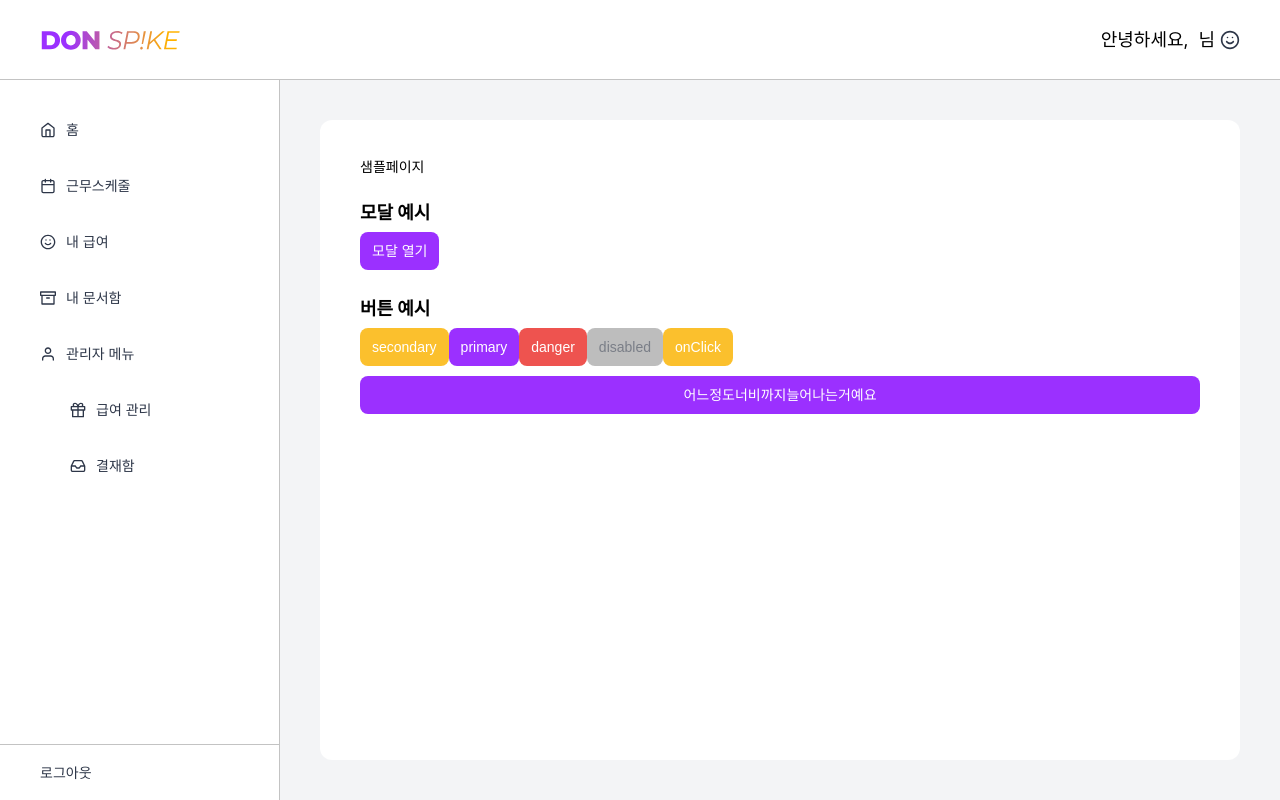
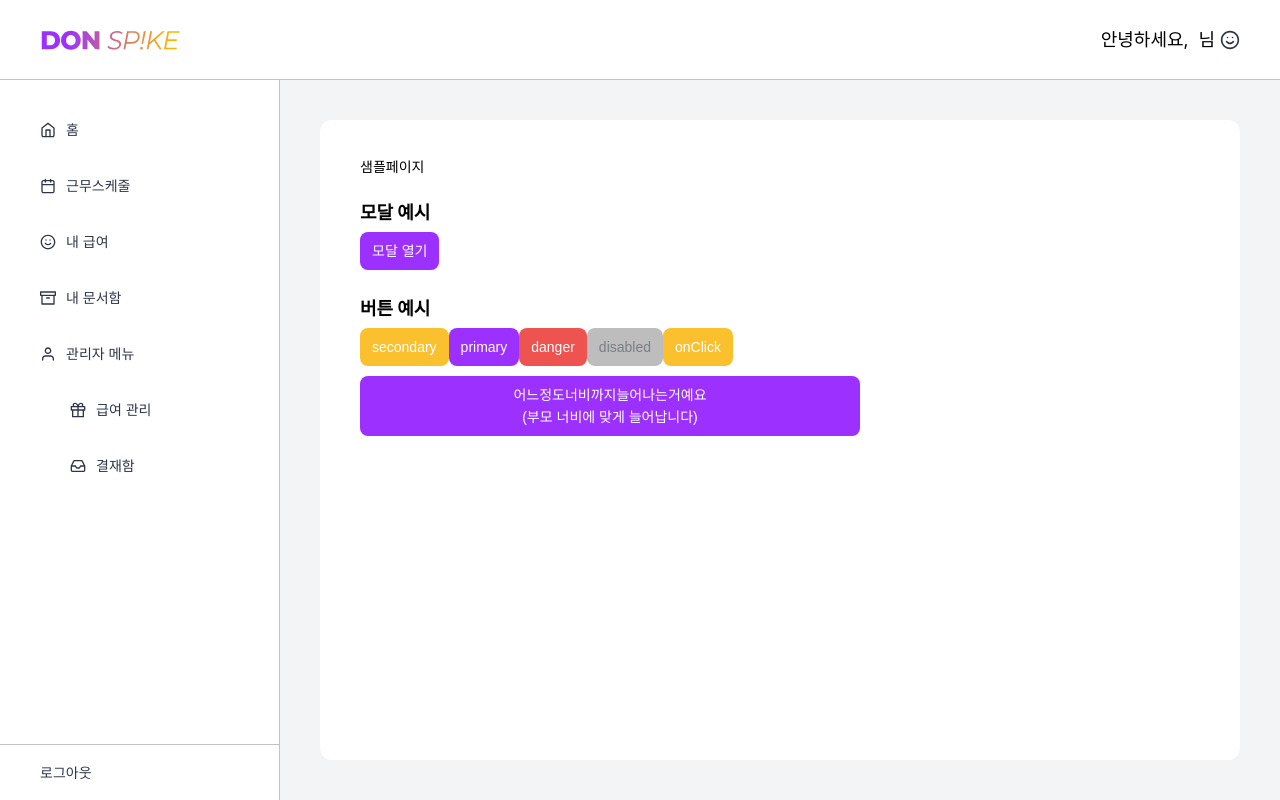
Before and after one commit to Dev-FE-3/toy-project2-team1, a React (Vite) app: page /sample in a window 1280 px wide. Built offline with nearby package versions, Linux system fonts and the light colour scheme.

Commit message:
refactor: 버튼 props 네이밍 수정

```diff
--- a/src/features/Sample.jsx
+++ b/src/features/Sample.jsx
@@ -58,9 +58,11 @@ export default function Sample() {
           <Button type="button" variant="secondary" onClick={() => alert('hi')}>
             onClick
           </Button>
-          <div style={{ margin: '1rem 0' }}>
-            <Button type="button" fullWidth>
+          <div style={{ margin: '1rem 0', width: '500px' }}>
+            <Button type="button" isFullWidth>
               어느정도너비까지늘어나는거예요
+              <br />
+              (부모 너비에 맞게 늘어납니다)
             </Button>
           </div>
         </div>
--- a/src/shared/components/button/Button.jsx
+++ b/src/shared/components/button/Button.jsx
@@ -23,7 +23,7 @@ const variantStyles = {
 
 const StyledButton = styled.button`
   ${({ $variant }) => variantStyles[$variant]};
-  width: ${({ $fullWidth }) => ($fullWidth ? '100%' : 'auto')};
+  width: ${({ $isFullWidth }) => ($isFullWidth ? '100%' : 'auto')};
 
   display: inline-flex;
   align-items: center;
@@ -46,7 +46,7 @@ const StyledButton = styled.button`
 export default function Button({
   children,
   variant = 'primary',
-  fullWidth = false,
+  isFullWidth = false,
   disabled = false,
   onClick,
   ...props
@@ -54,7 +54,7 @@ export default function Button({
   return (
     <StyledButton
       $variant={variant}
-      $fullWidth={fullWidth}
+      $isFullWidth={isFullWidth}
       disabled={disabled}
       onClick={onClick}
       {...props}
```
